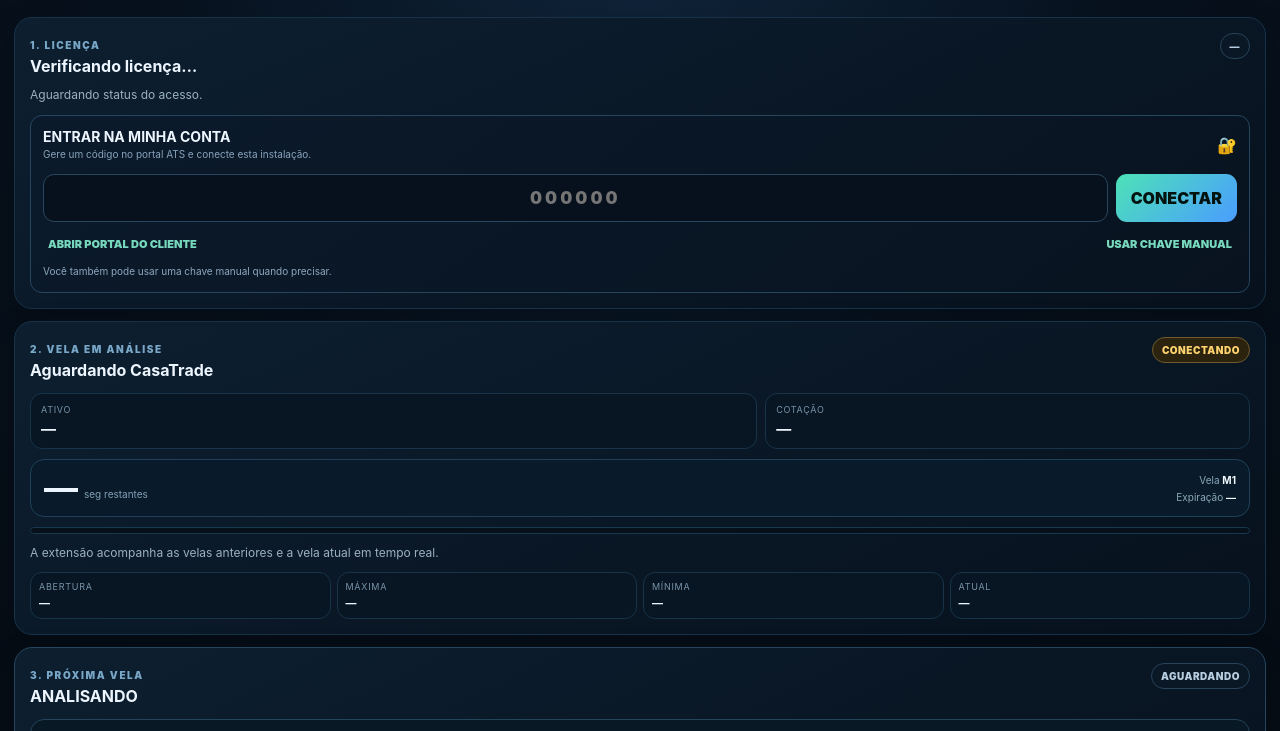
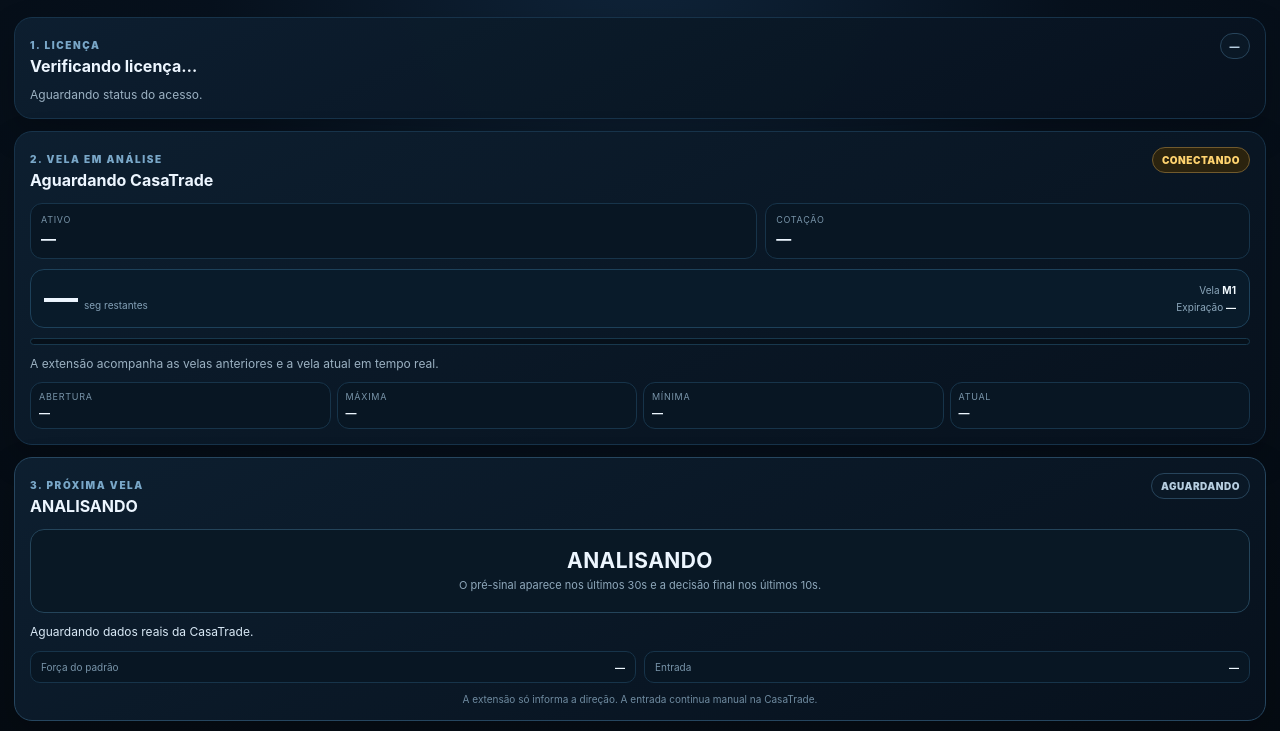
Before and after one commit to DouglasMotta95/ai-trading-scanner, a browser extension: page src/sidepanel/index.html in a window 1280 px wide. Shown: the part 69-800 px from the top of the page. Drawn offline with Linux system fonts and the light colour scheme.

Commit message:
fix: keep license UI simple and persistent

```diff
--- a/src/sidepanel/index.html
+++ b/src/sidepanel/index.html
@@ -88,6 +88,5 @@
   </main>
 
   <script src="app.js"></script>
-  <script src="account-login.js"></script>
 </body>
 </html>
```
